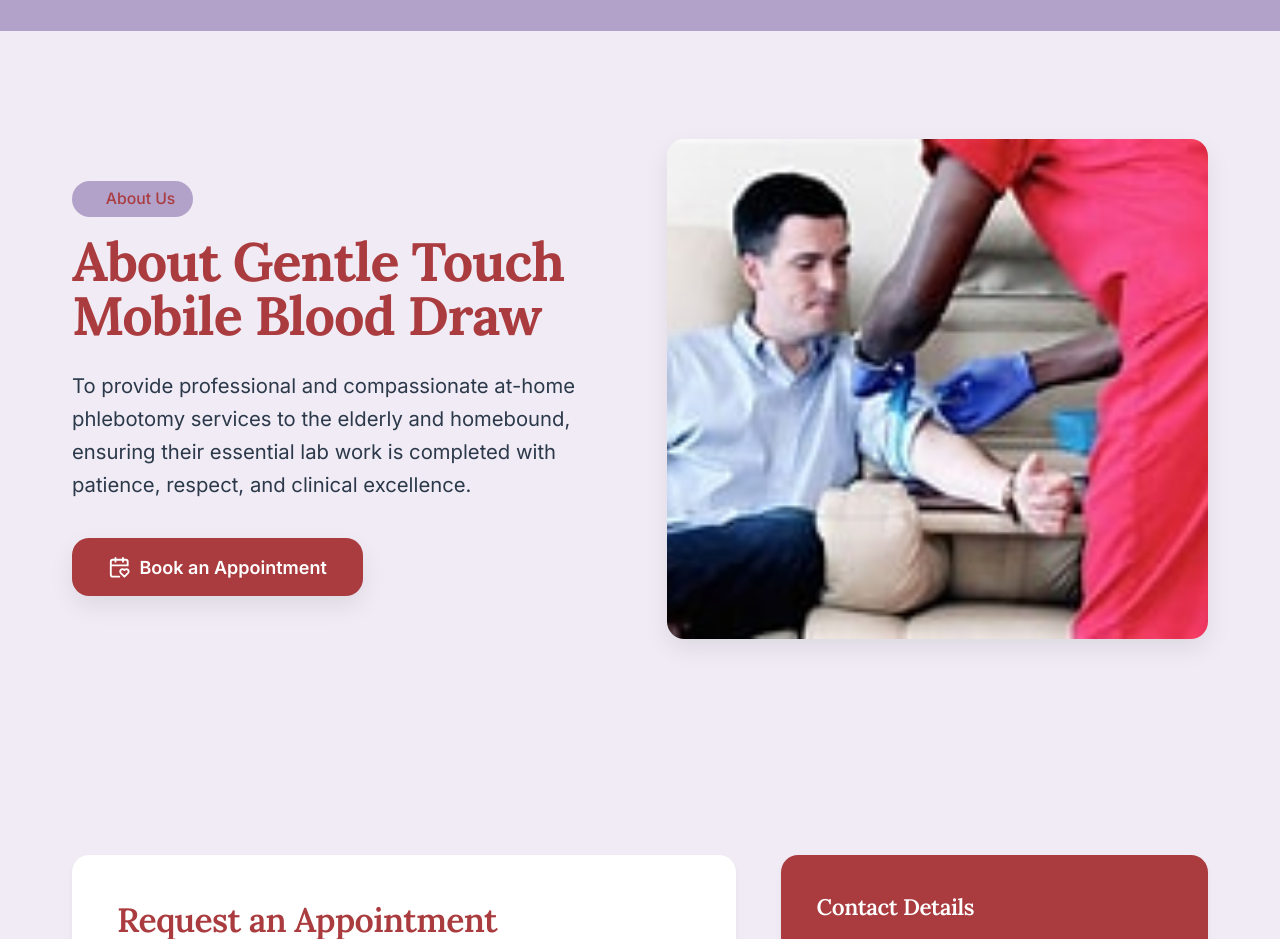
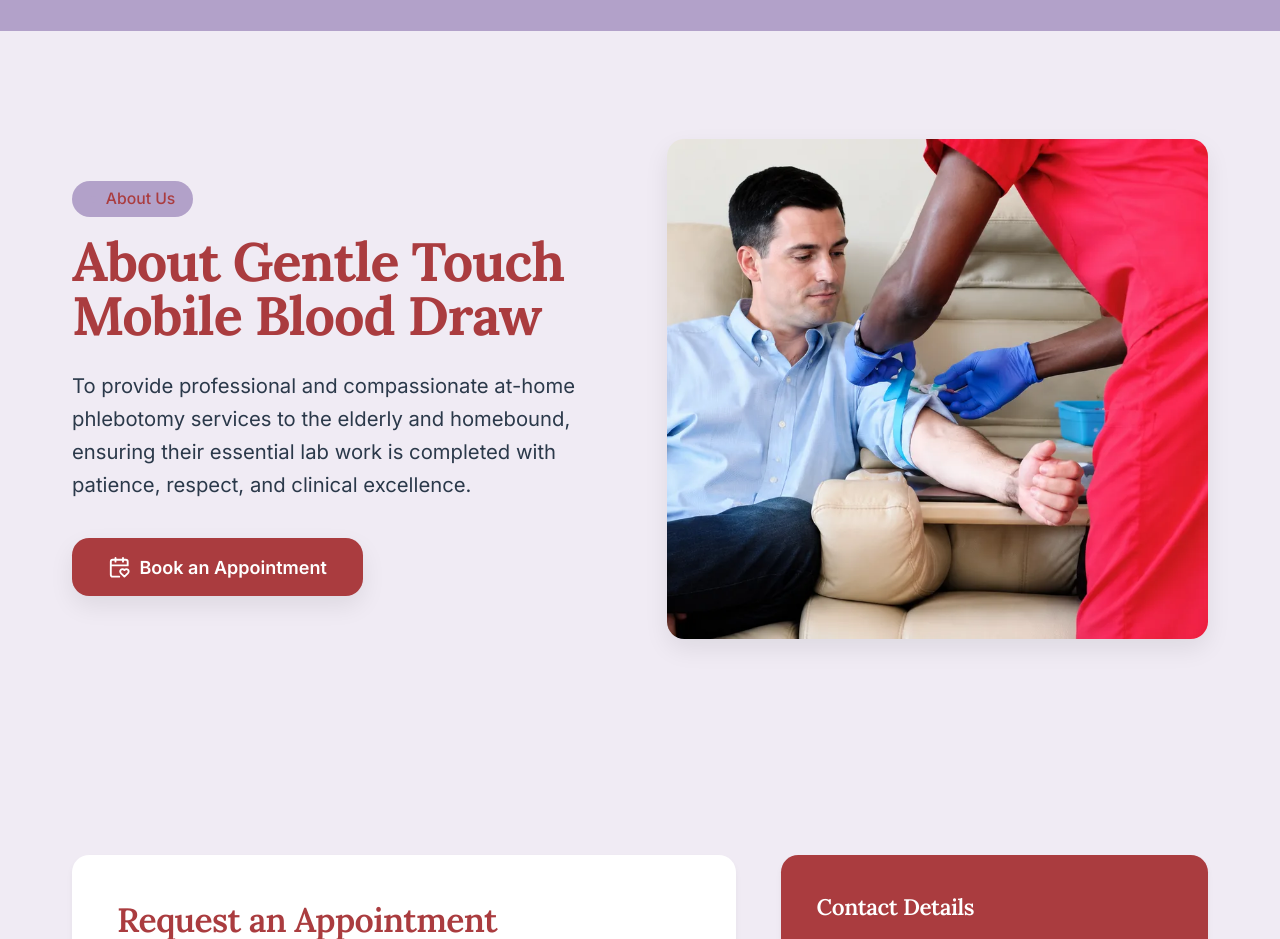
Before and after one commit to madidio/gentle-touch-mobile-phlebotomy, a React (Vite) app: page / in a window 1280 px wide. Shown: the part 2380-3319 px from the top of the page. Built offline with nearby package versions, Linux system fonts and the light colour scheme; no server answers.

Commit message:
Upgrade About page blood draw image

```diff
--- a/src/components/sections/about/AboutHero.jsx
+++ b/src/components/sections/about/AboutHero.jsx
@@ -38,10 +38,10 @@ const AboutHero = () => {
           {/* Right Image */}
           <div className="relative overflow-hidden rounded-xl shadow-gt-lg">
            <img
-  src="/images/Phlebotomist-drawing-blood.jpg"
-  alt="Phlebotomist performing a mobile blood draw"
-  width="236"
-  height="132"
+  src="/images/phlebotomist-drawing-blood-hero.webp"
+  alt="Phlebotomist performing a mobile blood draw in a patient's home"
+  width="1400"
+  height="783"
   className="h-[380px] w-full object-cover sm:h-[460px] lg:h-[500px]"
   loading="eager"
   decoding="async"
```
Also changed, not shown: public/images/phlebotomist-drawing-blood-hero.webp (added).
